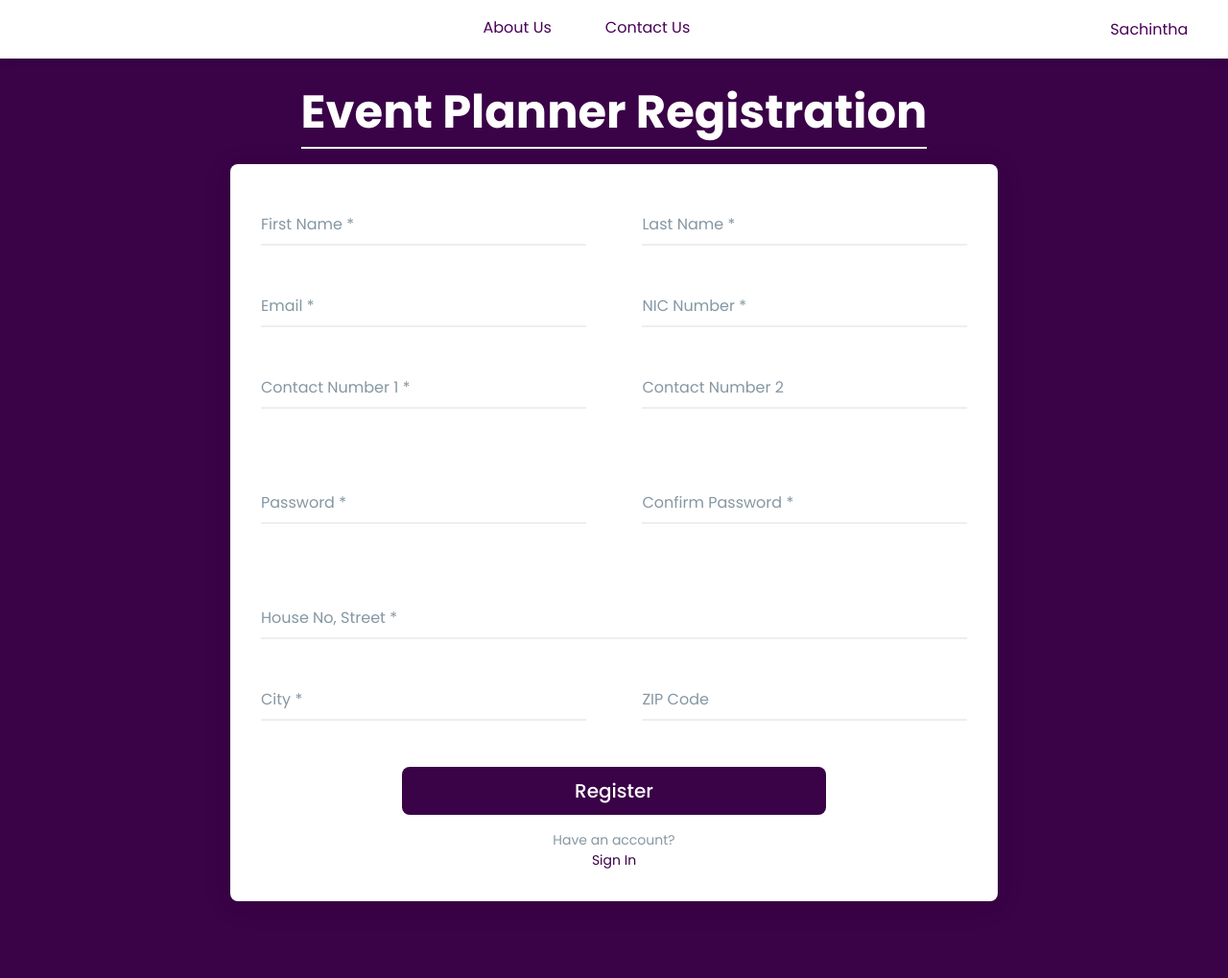
After one commit to Rashmina-Senadheera/IS2102_G29, a PHP site: page /Event_Management/Event_Planner/sign_up_form.php in a window 1280 px wide. The commit adds this page. Shown: the whole page at 96% size. Run offline with PHP 8.4, Linux system fonts and the light colour scheme; some libraries are stand-ins or nearby versions.

Commit message:
Event planner registration ui

```diff
--- /dev/null
+++ b/Event_Management/Event_Planner/sign_up_form.php
@@ -0,0 +1,95 @@
+<?php
+include('../constants.php');
+include('eventplanner_header.php');
+?>
+
+<!DOCTYPE html>
+
+<head>
+    <meta charset="UTF-8">
+    <meta http-equiv="X-UA-Compatible" content="IE=edge">
+    <meta name="viewport" content="width=device-width, initial-scale=1.0">
+    <link rel="stylesheet" href="../css/signupEP.css">
+    <link rel="stylesheet" href="../css/navigationBar.css">
+    <link rel="stylesheet" href="../css/sidenav.css">
+    <link href='https://fonts.googleapis.com/css?family=Poppins' rel='stylesheet'>
+</head>
+
+<body>
+    <div class="register-body">
+        <p class="heading">Event Planner Registration</span></p>
+        <form class="register-form">
+            <div class="row">
+                <div class="input">
+                    <input type="text" class="input-field" required />
+                    <label class="input-label">First Name <span>*</span></label>
+                </div>
+                <div class="input">
+                    <input type="text" class="input-field" required />
+                    <label class="input-label">Last Name <span>*</span></label>
+                </div>
+            </div>
+            <div class="row">
+                <div class="input">
+                    <input type="text" class="input-field" required />
+                    <label class="input-label">Email <span>*</span></label>
+                </div>
+                <div class="input">
+                    <input type="text" class="input-field" required />
+                    <label class="input-label">NIC Number <span>*</span></label>
+                </div>
+            </div>
+
+            <div class="row">
+                <div class="input">
+                    <input type="tel" class="input-field" required />
+                    <label class="input-label">Contact Number 1 <span>*</span></label>
+                </div>
+                <div class="input">
+                    <input type="tel" class="input-field" required />
+                    <label class="input-label">Contact Number 2</label>
+                </div>
+            </div>
+            <br />
+            <div class="row">
+                <div class="input">
+                    <input type="password" class="input-field" required />
+                    <label class="input-label">Password <span>*</span></label>
+                </div>
+                <div class="input">
+                    <input type="password" class="input-field" required />
+                    <label class="input-label">Confirm Password <span>*</span></label>
+                </div>
+            </div>
+            <br />
+            <div class="row">
+                <div class="input full">
+                    <input type="text" class="input-field" required />
+                    <label class="input-label">House No, Street <span>*</span></label>
+                </div>
+            </div>
+
+            <div class="row">
+                <div class="input">
+                    <input type="text" class="input-field" required />
+                    <label class="input-label">City <span>*</span></label>
+                </div>
+                <div class="input">
+                    <input type="text" class="input-field" required />
+                    <label class="input-label">ZIP Code</label>
+                </div>
+            </div>
+
+            <div class="action">
+                <button class="action-button">Register</button>
+            </div>
+            <div class="login-card-info">
+                Have an account?
+                <a href="../sign_in2.php">Sign In</a>
+            </div>
+        </form>
+    </div>
+
+</body>
+
+</html>
--- a/Event_Management/css/navigationBar.css
+++ b/Event_Management/css/navigationBar.css
@@ -6,7 +6,6 @@
     outline: none;
     text-decoration: none;
     text-transform: capitalize;
-    /* transition: all .2s linear; */
     overflow-x: hidden;
     text-decoration: none;
     background-color: #fff;
--- /dev/null
+++ b/Event_Management/css/signupEP.css
@@ -0,0 +1,135 @@
+/********* Signup - EventPlanner *********/
+
+body {
+    margin: 0;
+    background-color: #3a0247;
+}
+
+.headAll {
+    margin-left: 0 !important;
+}
+
+.register-body {
+    margin: 0 10%;
+    display: flex;
+    flex-direction: column;
+    align-items: center;
+}
+
+.heading {
+    text-align: center;
+    font-size: 48px;
+    font-weight: 900;
+    color: #fff;
+    margin: 20px 10% 0 10%;
+    border-bottom: #fff 2px solid;
+}
+
+.register-form {
+    width: 800px;
+    padding: 0 2rem 1rem;
+    background-color: #fff;
+    border-radius: .5rem;
+    margin-top: 1rem;
+    margin-bottom: 80px;
+    box-shadow: 0 4px 30px rgba(0, 0, 0, 0.1);
+}
+
+.row {
+    display: flex;
+    flex-direction: row;
+    justify-content: space-between;
+    margin: 10px 0;
+}
+
+.row .input {
+    width: 46%;
+}
+
+.row .input.full {
+    width: 100%;
+}
+
+.register-form .input {
+    display: flex;
+    flex-direction: column-reverse;
+    position: relative;
+    padding-top: 1.5rem;
+    margin-top: 1rem;
+}
+
+.register-form .input-label {
+    color: #8597a3;
+    position: absolute;
+    top: 1.5rem;
+    transition: 0.25s ease;
+}
+
+.register-form .input-field {
+    border: 0;
+    z-index: 1;
+    background-color: transparent;
+    border-bottom: 2px solid #eee;
+    font: inherit;
+    /* font-size: 1.125rem; */
+    padding: 0.25rem 0 0.25rem .5rem;
+}
+
+.register-form .input-field:focus,
+.register-form .input-field:valid {
+    outline: 0;
+    border-bottom-color: #3a0247;
+}
+
+.register-form .input-field:focus+.input-label,
+.register-form .input-field:valid+.input-label {
+    color: #3a0247;
+    transform: translateY(-1.5rem);
+}
+
+.register-form .input-field:focus+.input-label span,
+.register-form .input-field:valid+.input-label span {
+    color: #f00;
+}
+
+.register-form .action {
+    margin-top: 3rem;
+    width: 100%;
+    display: flex;
+    justify-content: center;
+}
+
+.register-form .action-button {
+    font: inherit;
+    font-size: 1.25rem;
+    padding: .5em;
+    width: 60%;
+    font-weight: 500;
+    background-color: #3a0247;
+    border-radius: .5rem;
+    color: #fff;
+    border: 0;
+    cursor: pointer;
+}
+
+.register-form .action-button:hover {
+    opacity: 0.8;
+    box-shadow: 0 1px 10px 0 rgba(0, 0, 0, 0.2);
+}
+
+.register-form .action-button:focus {
+    outline: 0;
+}
+
+.login-card-info {
+    padding: 1rem 1rem;
+    text-align: center;
+    font-size: 0.875rem;
+    color: #8597a3;
+}
+
+.login-card-info a {
+    display: block;
+    color: #3a0247;
+    text-decoration: none;
+}
```
Also changed, not shown: Event_Management/css/sign_in2.css (+16 -3 lines), Event_Management/sign_in2.php (+3 -4 lines), Event_Management/sign_up_form.php (added, +62 -0 lines).
